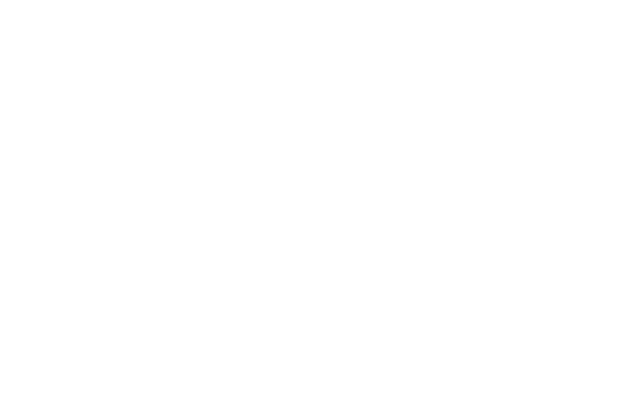
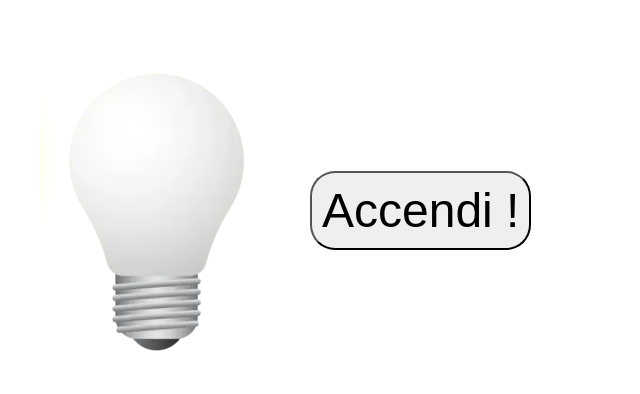
Before and after one commit to alessiotinaglia/js-dom-1, a plain HTML site: page index.html in a window 1280 px wide. Shown: the whole page, without its empty margins (0-640 px from the left). Drawn offline with Linux system fonts and the light colour scheme.

Commit message:
messa immagine e bottone allineati

```diff
--- a/index.html
+++ b/index.html
@@ -7,9 +7,9 @@
     <link rel="stylesheet" href="style.css">
 </head>
 <body>
-    <section>
-
-
+    <section class="container">
+        <img src="./img/white_lamp.png" alt="lampadina spenta">
+        <button class="button">Accendi !</button>
     </section>
 
     <script defer src="script.js"></script>
--- a/script.js
+++ b/script.js
@@ -1 +1,2 @@
 "use strict"
+console.clear();
--- a/style.css
+++ b/style.css
@@ -1,6 +1,19 @@
 
-*{
+* {
     margin: 0;
     padding: 0;
     box-sizing: border-box;
 }
+
+.container{
+    max-width: 1200px;
+    margin: 30px auto;
+    display: flex;
+    align-items: center;
+}
+
+.button{
+    font-size: 3em;
+    border-radius: 25px;
+    padding: 10px;
+}
```
